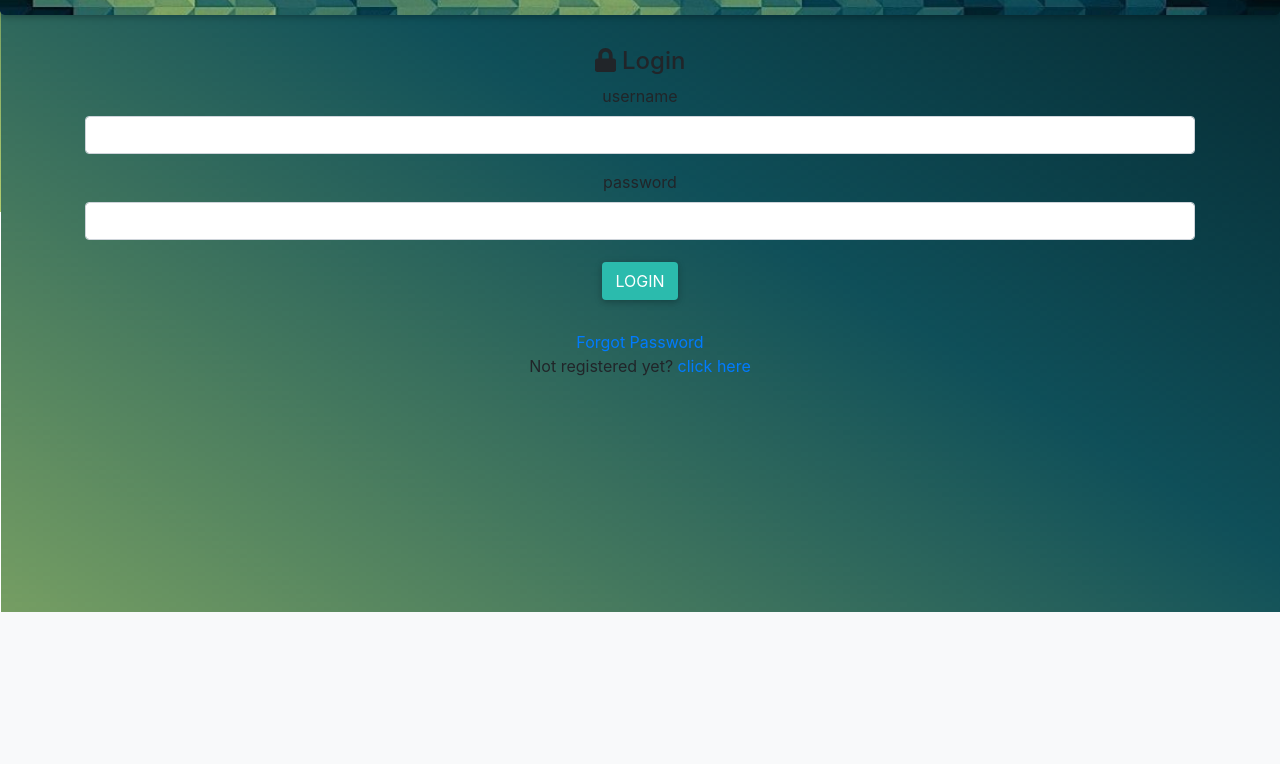
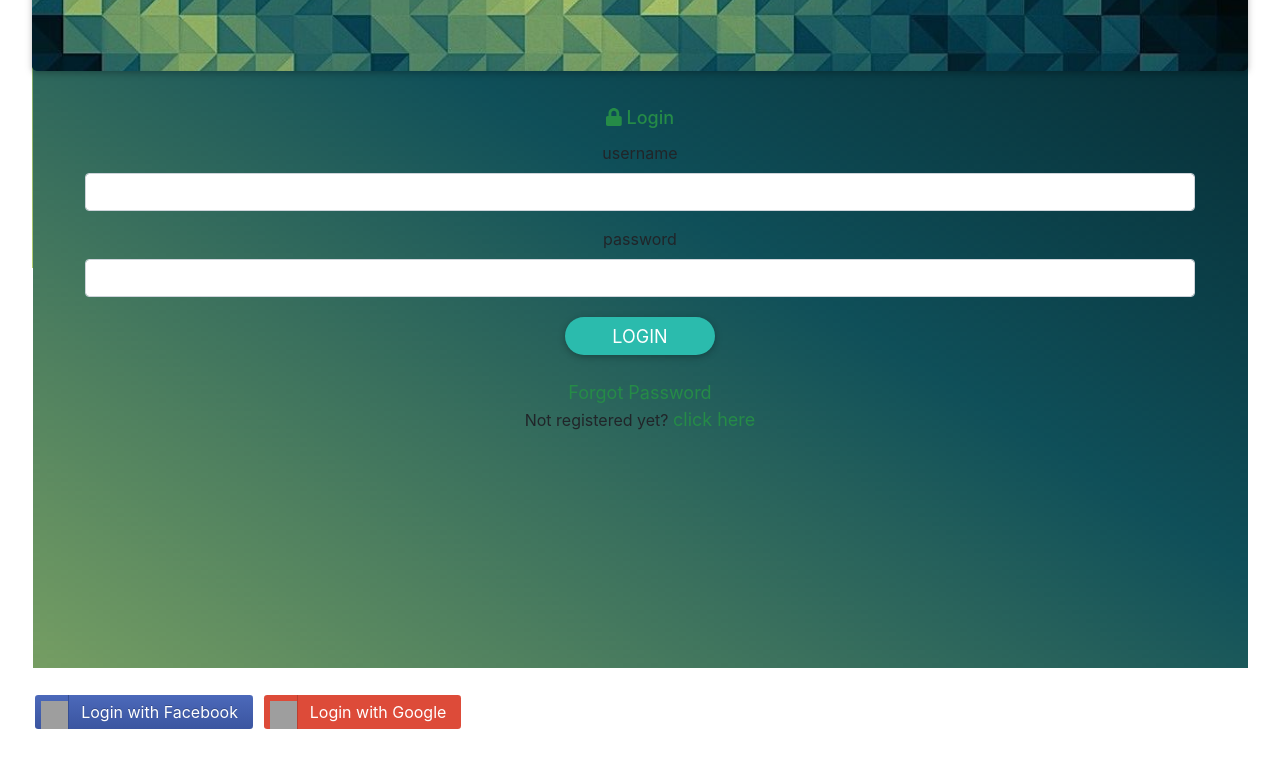
Before and after one commit to abigehl/Cs307GroupProject, a Flask app: page / in a window 1280 px wide. Shown: the part 188-952 px from the top of the page. Before the commit the page ends 800 px from the top, so only its background shows below. Run offline with Flask 2, Linux system fonts and the light colour scheme; some libraries are stand-ins or nearby versions; grey boxes are pictures that could not be loaded.

Commit message:
update image paths

```diff
--- a/static/styles/main.css
+++ b/static/styles/main.css
@@ -57,3 +57,72 @@
     padding-left: 0;
     padding-right: 0;
 }
+
+body { padding: 2em; }
+
+
+/* google and fb buttons */
+
+/* Shared */
+.loginBtn {
+  box-sizing: border-box;
+  position: relative;
+  /* width: 13em;  - apply for fixed size */
+  margin: 0.2em;
+  padding: 0 15px 0 46px;
+  border: none;
+  text-align: left;
+  line-height: 34px;
+  white-space: nowrap;
+  border-radius: 0.2em;
+  font-size: 16px;
+  color: #FFF;
+}
+.loginBtn:before {
+  content: "";
+  box-sizing: border-box;
+  position: absolute;
+  top: 0;
+  left: 0;
+  width: 34px;
+  height: 100%;
+}
+.loginBtn:focus {
+  outline: none;
+}
+.loginBtn:active {
+  box-shadow: inset 0 0 0 32px rgba(0,0,0,0.1);
+}
+
+
+/* Facebook */
+.loginBtn--facebook {
+  background-color: #4C69BA;
+  background-image: linear-gradient(#4C69BA, #3B55A0);
+  /*font-family: "Helvetica neue", Helvetica Neue, Helvetica, Arial, sans-serif;*/
+  text-shadow: 0 -1px 0 #354C8C;
+}
+.loginBtn--facebook:before {
+  border-right: #364e92 1px solid;
+  background: url('https://s3-us-west-2.amazonaws.com/s.cdpn.io/14082/icon_facebook.png') 6px 6px no-repeat;
+}
+.loginBtn--facebook:hover,
+.loginBtn--facebook:focus {
+  background-color: #5B7BD5;
+  background-image: linear-gradient(#5B7BD5, #4864B1);
+}
+
+
+/* Google */
+.loginBtn--google {
+  /*font-family: "Roboto", Roboto, arial, sans-serif;*/
+  background: #DD4B39;
+}
+.loginBtn--google:before {
+  border-right: #BB3F30 1px solid;
+  background: url('https://s3-us-west-2.amazonaws.com/s.cdpn.io/14082/icon_google.png') 6px 6px no-repeat;
+}
+.loginBtn--google:hover,
+.loginBtn--google:focus {
+  background: #E74B37;
+}
--- a/templates/main.html
+++ b/templates/main.html
@@ -35,8 +35,7 @@
 
     <script type="text/javascript" src="https://cdnjs.cloudflare.com/ajax/libs/mdbootstrap/4.5.11/js/mdb.min.js"></script>
 
-    <link href="style.css" rel="stylesheet">
-
+    <link href="../static/styles/main.css" rel="stylesheet">-->
     </div>
 
 </head>
@@ -81,6 +80,29 @@
 	</div>
     </div>
 
+    <div class="mb-4"></div>
+
+	<button class="loginBtn loginBtn--facebook">
+	  Login with Facebook
+	</button>
+
+	<button class="loginBtn loginBtn--google">
+	  Login with Google
+	</button>
+<!--
+	<link rel="stylesheet" href="https://cdnjs.cloudflare.com/ajax/libs/materialize/1.0.0-beta/css/materialize.min.css">
+
+
+	<script src="https://cdnjs.cloudflare.com/ajax/libs/materialize/1.0.0-beta/js/materialize.min.js"></script>
+    <div class="btn white darken-4 col s10 m4">
+     <a href="/users/google-oauth/" style="text-transform:none">
+         <div class="left">
+             <img width="20px" alt="Google &quot;G&quot; Logo" src="https://upload.wikimedia.org/wikipedia/commons/thumb/5/53/Google_%22G%22_Logo.svg/512px-Google_%22G%22_Logo.svg.png"/>
+         </div>
+         Login with Google
+     </a>
+	</div>
+-->
 </body>
 
 </html>
--- a/templates/trending.html
+++ b/templates/trending.html
@@ -22,9 +22,9 @@
 <script type="text/javascript" src="https://cdnjs.cloudflare.com/ajax/libs/mdbootstrap/4.5.11/js/mdb.min.js"></script>
 </head>
 
-<div style="background-image: url(Images/bg.png); ">
+<div style="background-image: url(../static/Images/bg.png); ">
         <!--Navbar-->
-        <nav style="background-image: url(Images/navbar.jpg)">
+        <nav style="background-image: url(../static/Images/navbar.jpg)">
         <nav class="navbar navbar-expand-lg navbar-dark transparent">
 
           <!-- Collapse button -->
```
Also changed, not shown: templates/homepage.html (+11 -11 lines), templates/style.css (added, +54 -0 lines).
